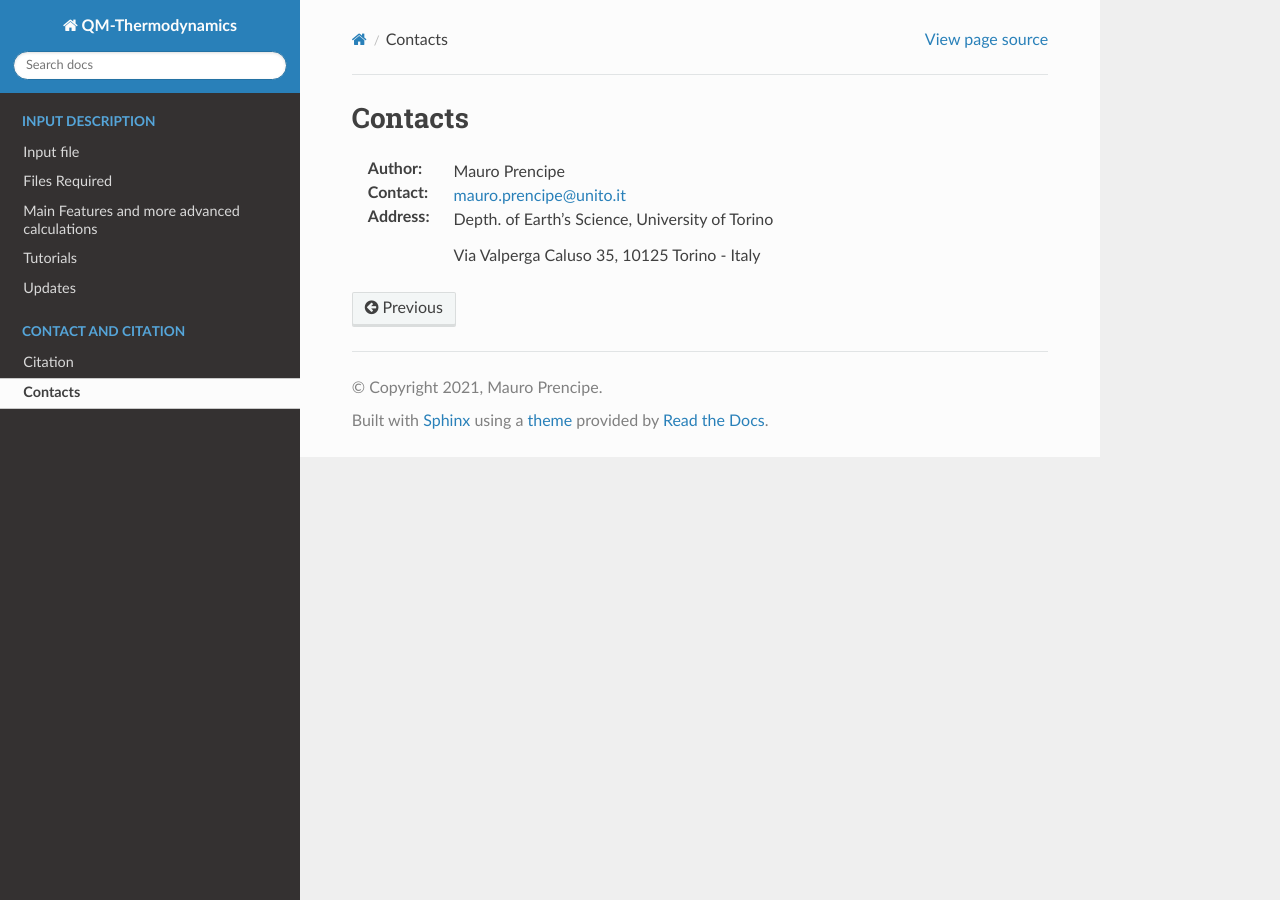
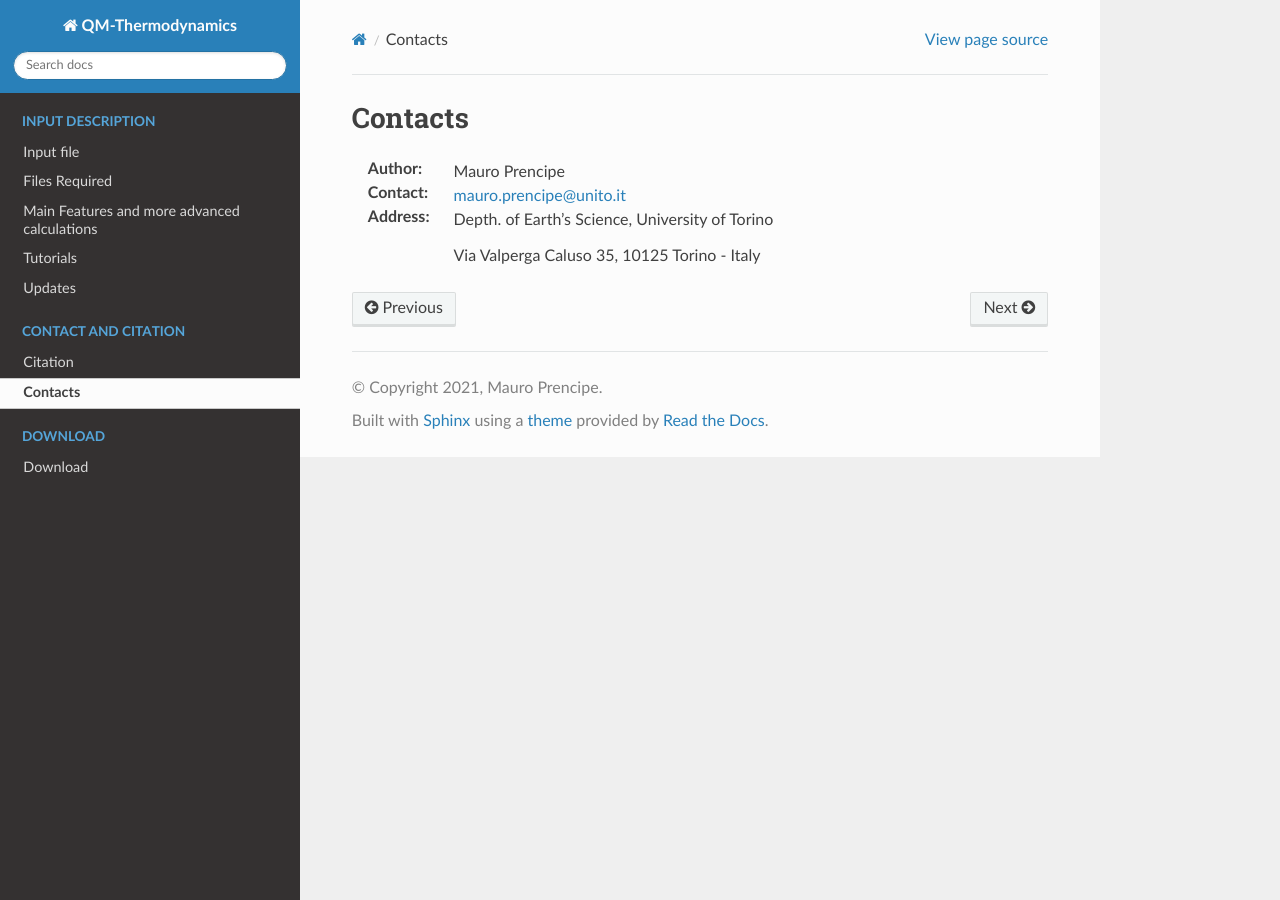
Before and after one commit to Mauro-Prencipe/QM-thermodynamics, a Sphinx documentation site: the page built from docs/Contact.rst, in a window 1280 px wide. Built offline with Sphinx 7.4.7 and the Read the Docs theme 2.0.0, drawn with Linux system fonts in a browser that asks for light colours.

Commit message:
Add files via upload

```diff
--- /dev/null
+++ b/docs/download.rst
@@ -0,0 +1,4 @@
+Download
+========
+
+The current version of the software can be downloaded from the `Github repository <https://github.com/Mauro-Prencipe/QM-thermodynamics>`_
--- a/docs/index.rst
+++ b/docs/index.rst
@@ -89,6 +89,12 @@ site and, from there, compiled and interactively used on Binder (click on the *E
    Citation
    Contact
 
+.. toctree::
+   :maxdepth: 3
+   :caption: Download
+
+   download
+
 .. image:: https://zenodo.org/badge/352697078.svg
    :target: https://zenodo.org/badge/latestdoi/352697078
 
```
